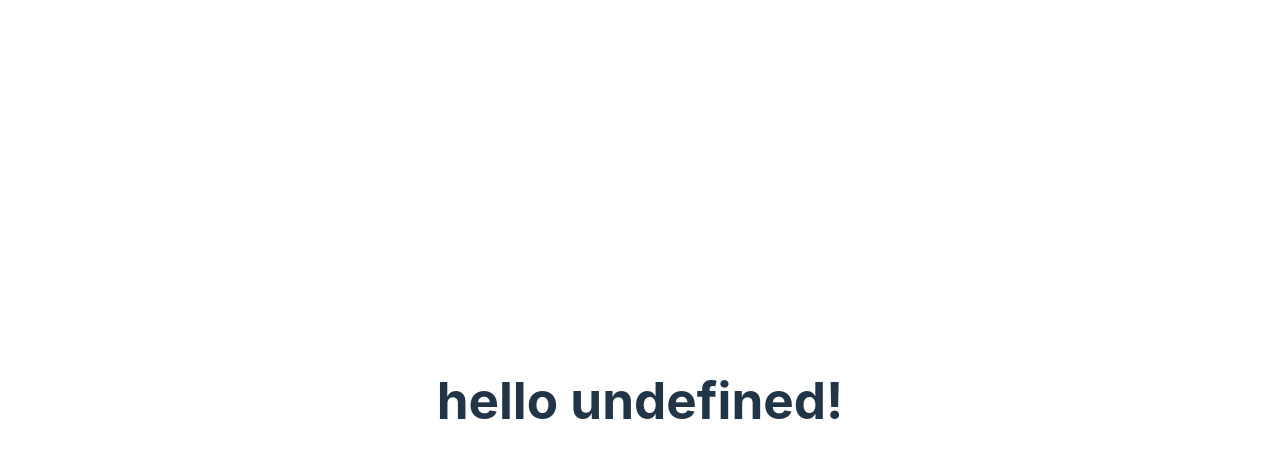
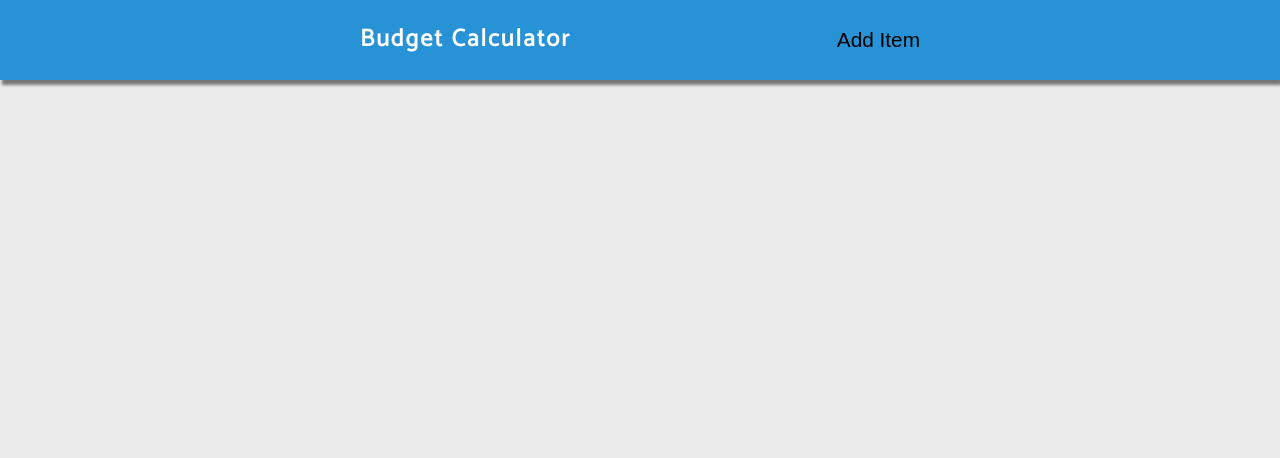
Before and after one commit to Fc0S4b/BudgetCalculatorSvelte, a Svelte app: page / in a window 1280 px wide. Shown: the top 458 px of the page. Built offline with nearby package versions, Linux system fonts and the light colour scheme.

Commit message:
navbar component intro

```diff
--- a/src/App.svelte
+++ b/src/App.svelte
@@ -1,23 +1,16 @@
-<script>
-  export let name;
-</script>
+<!-- <script></script> -->
+<!-- JAVASCRIPT/LOGIC -->
 
-<h1>hello {name}!</h1>
-<i class="fas fa-home fa-5x" />
+<!-- <style></style> -->
+<!-- CSS/STYLING -->
 
-<style>
-  .logo {
-    height: 6em;
-    padding: 1.5em;
-    will-change: filter;
-  }
-  .logo:hover {
-    filter: drop-shadow(0 0 2em #646cffaa);
-  }
-  .logo.svelte:hover {
-    filter: drop-shadow(0 0 2em #ff3e00aa);
-  }
-  .read-the-docs {
-    color: #888;
-  }
-</style>
+<!-- HTML -->
+<nav class="nav">
+  <div class="nav-center">
+    <h1 class="nav-title">budget calculator</h1>
+    <button type="button" class="nav-btn">
+      <i class="far fa-plus-square" />
+      add item
+    </button>
+  </div>
+</nav>
--- a/src/main.js
+++ b/src/main.js
@@ -1,4 +1,5 @@
-import './app.css';
+// import './app.css';
+import '../global.css';
 import App from './App.svelte';
 
 const app = new App({
```
